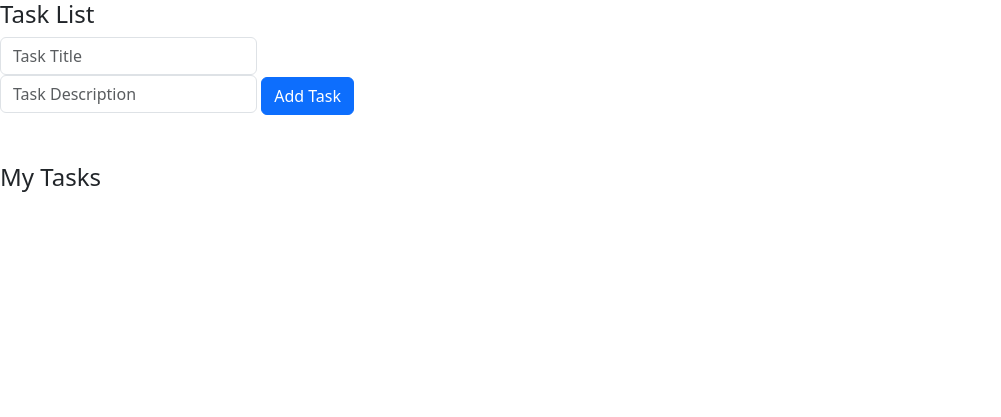
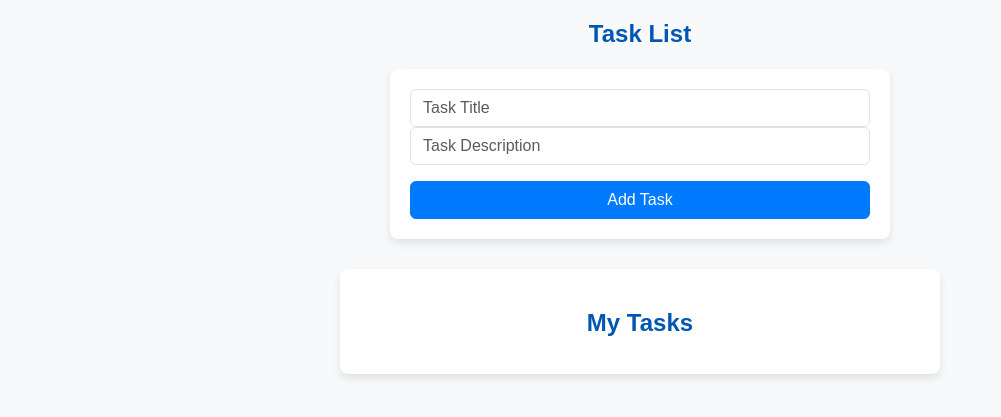
Before and after one commit to ProffMash/TasklistFlask, a Flask app: template templates/index.html in a window 1280 px wide. Shown: the top 417 px of the page, without its empty margins (0-1001 px from the left). Run offline with Flask 3, Linux system fonts and the light colour scheme; the template is opened without the code that fills it, so the values that code supplies are empty.

Commit message:
updated UI styles

```diff
--- a/templates/index.html
+++ b/templates/index.html
@@ -5,40 +5,98 @@
     <meta name="viewport" content="width=device-width, initial-scale=1.0">
     <title>Document</title>
     <link href="https://cdn.jsdelivr.net/npm/bootstrap@5.3.3/dist/css/bootstrap.min.css" rel="stylesheet" integrity="sha384-QWTKZyjpPEjISv5WaRU9OFeRpok6YctnYmDr5pNlyT2bRjXh0JMhjY6hW+ALEwIH" crossorigin="anonymous">
+    <style>
+        body {
+            background-color: #f8f9fa;
+            font-family: Arial, sans-serif;
+            color: #333;
+        }
+        h4 {
+            text-align: center;
+            margin-top: 20px;
+            color: #0056b3;
+            font-weight: bold;
+        }
+        .form {
+            max-width: 500px;
+            margin: 20px auto;
+            padding: 20px;
+            background-color: #ffffff;
+            border-radius: 8px;
+            box-shadow: 0 4px 8px rgba(0, 0, 0, 0.1);
+        }
+        .form-group label {
+            width: 100%;
+        }
+        .btn-primary {
+            background-color: #007bff;
+            border-color: #007bff;
+            transition: background-color 0.3s;
+        }
+        .btn-primary:hover {
+            background-color: #0056b3;
+            border-color: #0056b3;
+        }
+        .containers {
+            max-width: 600px;
+            margin: 30px auto;
+            padding: 20px;
+            background-color: #ffffff;
+            border-radius: 8px;
+            box-shadow: 0 4px 8px rgba(0, 0, 0, 0.1);
+        }
+        .containers ul {
+            list-style-type: none;
+            padding: 0;
+        }
+        .containers li {
+            padding: 15px;
+            margin-bottom: 15px;
+            background-color: #e9ecef;
+            border-radius: 5px;
+            box-shadow: 0 2px 4px rgba(0, 0, 0, 0.1);
+        }
+        .containers li h5 {
+            margin: 0;
+            color: #0056b3;
+        }
+        .containers li p {
+            margin: 5px 0 10px;
+            color: #666;
+        }
+        .btn-danger {
+            margin-left: 10px;
+        }
+    </style>
 </head>
 <body>
     <h4>Task List</h4>
     <form action="/create" method="post" class="form">
         <div class="form-group">
             <label>
-            <input type="text" name="title" class="form-control" placeholder="Task Title" required/>
+                <input type="text" name="title" class="form-control" placeholder="Task Title" required/>
             </label>
         </div>
         <div class="form-group">
             <label>
                 <input type="text" name="description" class="form-control" placeholder="Task Description" required/>
             </label>
-            <button class="btn btn-primary">Add Task</button>
+        </div>
+        <button class="btn btn-primary w-100 mt-3">Add Task</button>
     </form>
-    <br/><br/><br/>
-
-    <!--view for my tasks-->
     <div class="containers">
         <h4>My Tasks</h4>
         <ul>
-            <!--using jinja loop the list items-->
             {% for task in tasks %}
                 <li>
                     <h5>{{ task.title }}</h5>
                     <p>{{ task.description }}</p>
-                    <a href="/edit/{{ task.id }}" class="btn btn-primary">Edit</a>
-                    <a href="/delete/{{ task.id }}" class="btn btn-danger">Delete</a>
+                    <a href="/edit/{{ task.id }}" class="btn btn-primary btn-sm">Edit</a>
+                    <a href="/delete/{{ task.id }}" class="btn btn-danger btn-sm">Delete</a>
                 </li>
             {% endfor %}
         </ul>
     </div>
-
-
     <script src="https://cdn.jsdelivr.net/npm/bootstrap@5.3.3/dist/js/bootstrap.bundle.min.js" integrity="sha384-YvpcrYf0tY3lHB60NNkmXc5s9fDVZLESaAA55NDzOxhy9GkcIdslK1eN7N6jIeHz" crossorigin="anonymous"></script>
 </body>
 </html>
```
